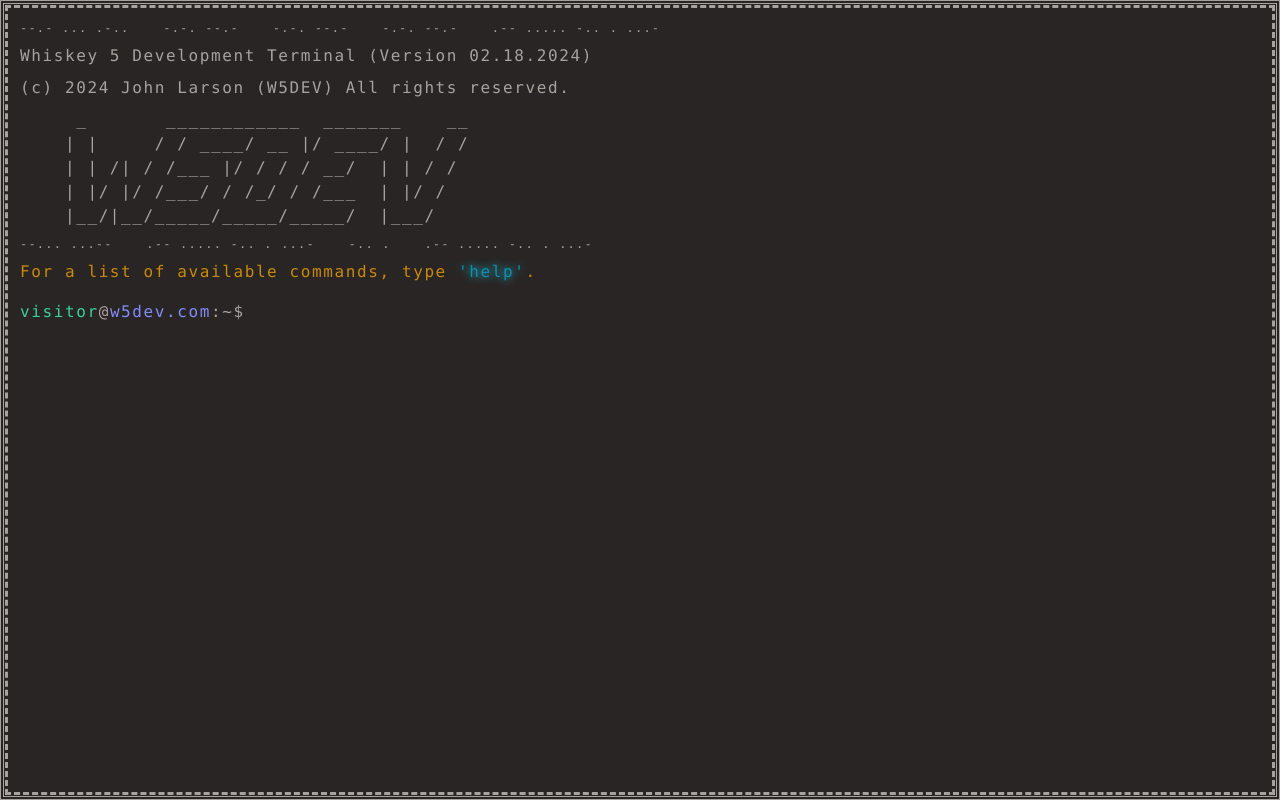
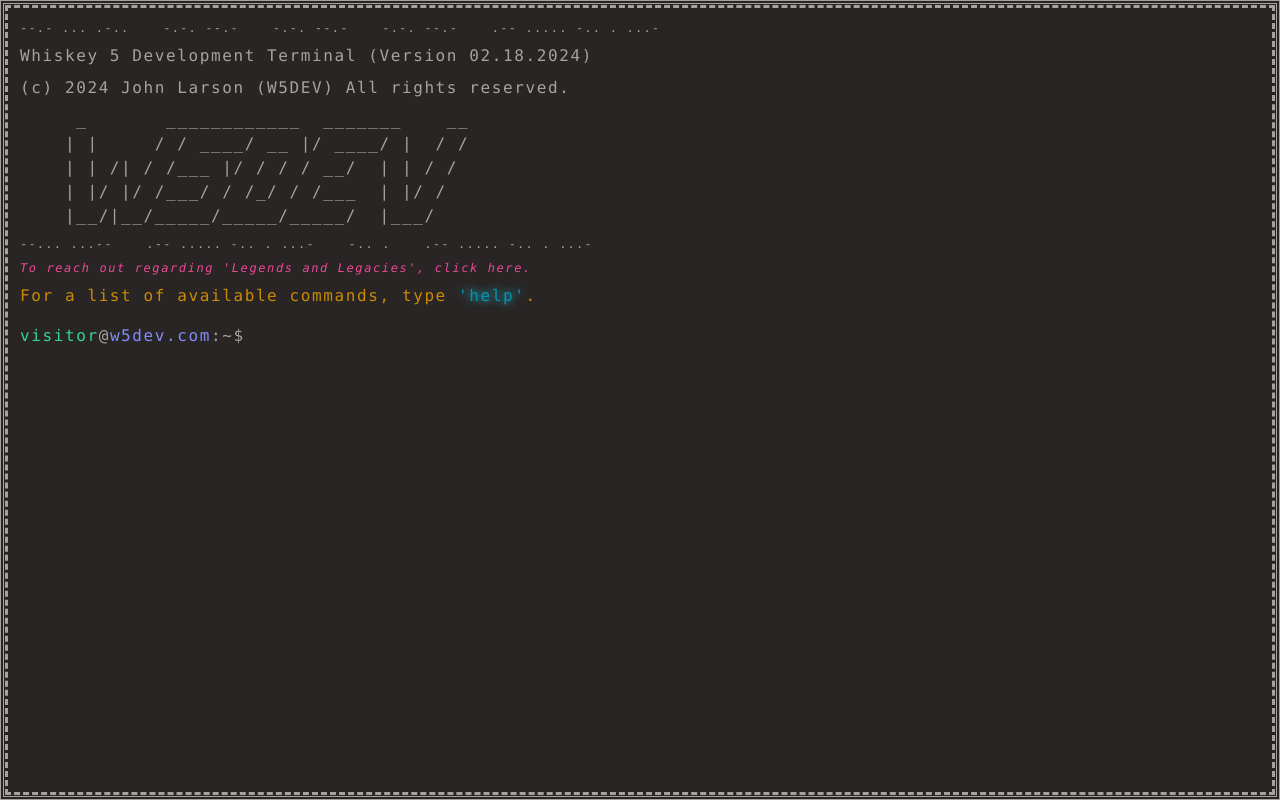
Before and after one commit to W5DEV/next-cmd-portfolio, a Next.js app: page / in a window 1280 px wide. Built offline with nearby package versions, Linux system fonts and the light colour scheme.

Commit message:
updated contact link

```diff
--- a/app/components/HelpText/index.tsx
+++ b/app/components/HelpText/index.tsx
@@ -1,6 +1,14 @@
 export default function HelpText() {
   return (
     <div className="flex flex-col gap-2 items-start justify-center bg-transparent tracking-widest">
+      <a
+        href="https://contact.greatidea.dev/"
+        target="_blank"
+        className="text-pink-500 italic text-xs hover:underline"
+      >
+        To reach out regarding 'Legends and Legacies', click here.
+      </a>
+
       <span className="text-yellow-600">
         For a list of available commands, type{" "}
         <span className="text-cyan-600 text-shadow-sm shadow-cyan-400">
```
